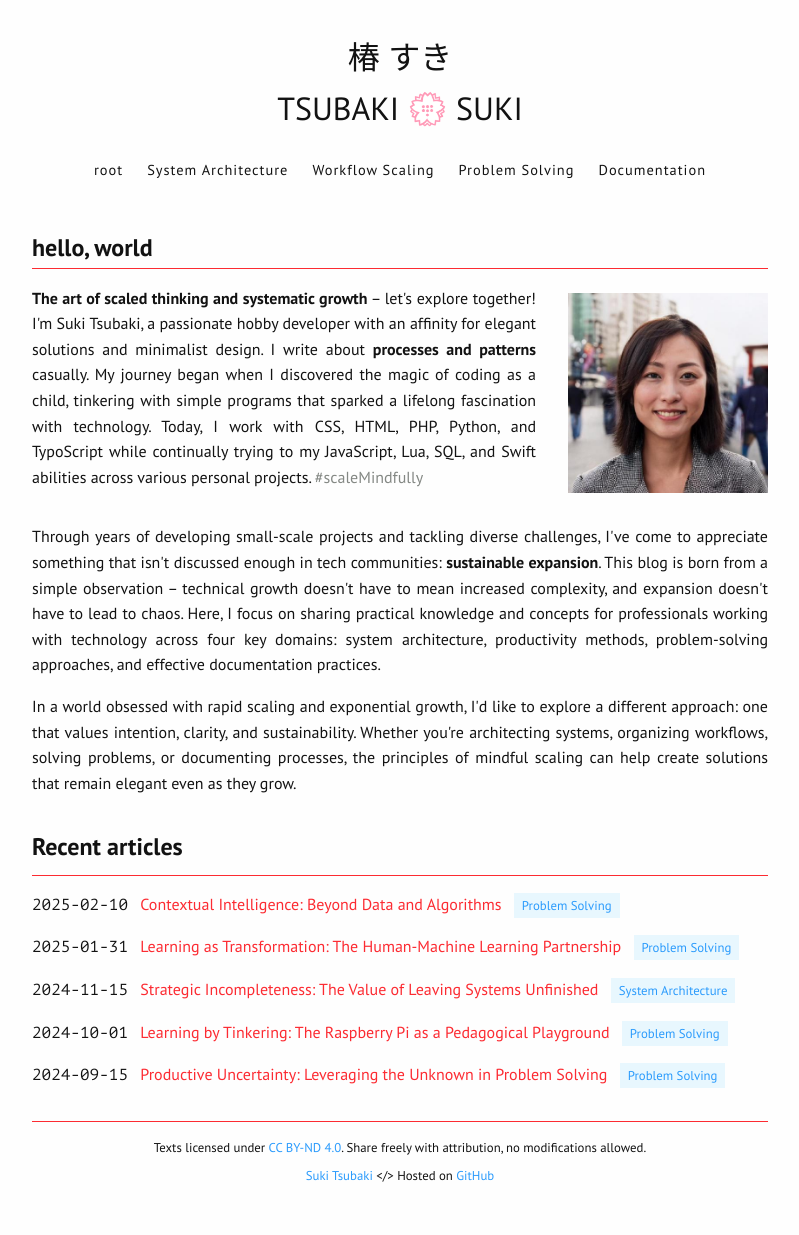
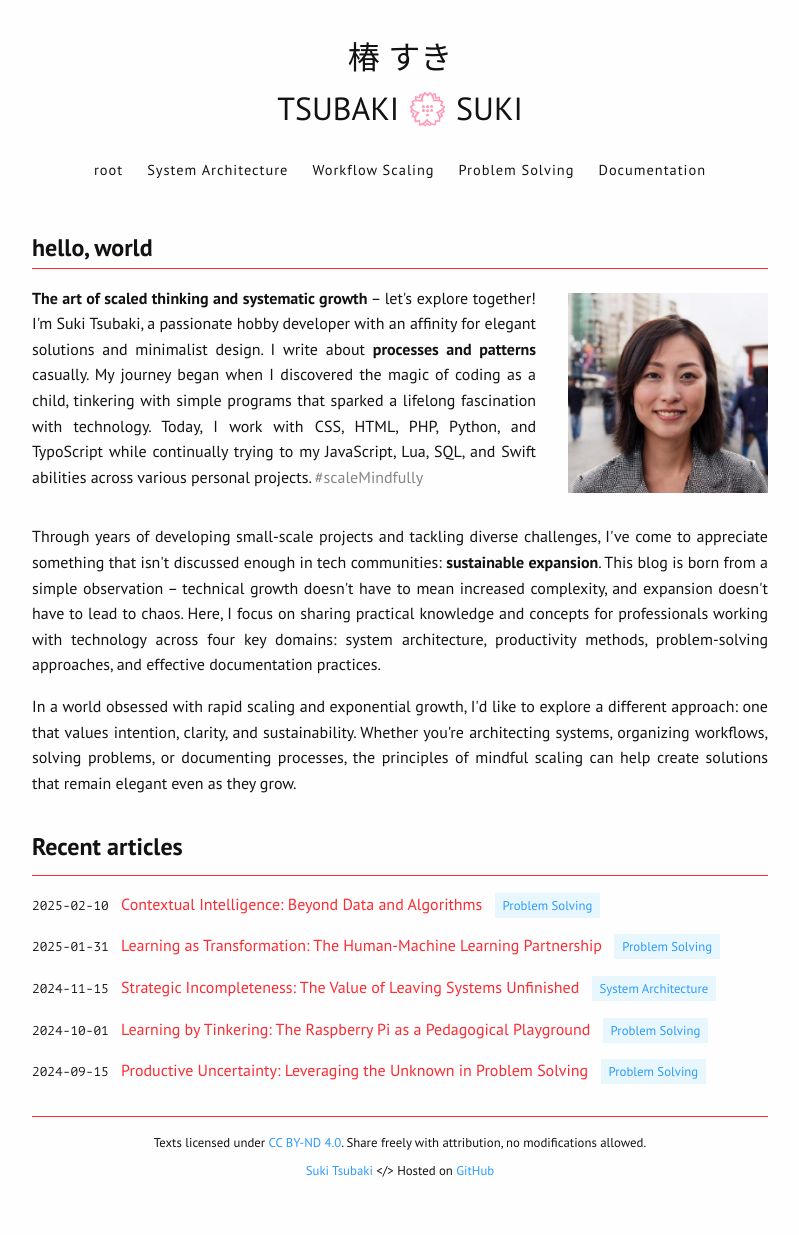
Before and after one commit to sukitsubaki/sukitsubaki.github.io, a Jekyll site: the page built from index.html, in a window 1280 px wide. Shown: the whole page, without its empty margins (240-1039 px from the left). Built offline with Jekyll 4.4.1, drawn with Linux system fonts in a browser that asks for light colours.

Commit message:
OMG (syntax fix)

```diff
--- a/index.html
+++ b/index.html
@@ -27,7 +27,7 @@
         <h2 class="latest-posts__title">Recent articles</h2>
         {% for post in site.posts limit:5 %}
         <article class="post-list__item">
-            <span class="text-monospace" style="--text-xs">{{ post.date | date: "%Y-%m-%d" }}</span>
+            <span class="text-monospace" style="font-size: var(--text-xs);">{{ post.date | date: "%Y-%m-%d" }}</span>
             <span class="post-list__title"><a href="{{ post.url }}">{{ post.title }}</a></span>
             {% if post.scope %}
             <span class="post-list__scope"><a href="/{{ post.scope | slugify }}">{{ post.scope }}</a></span>
```
